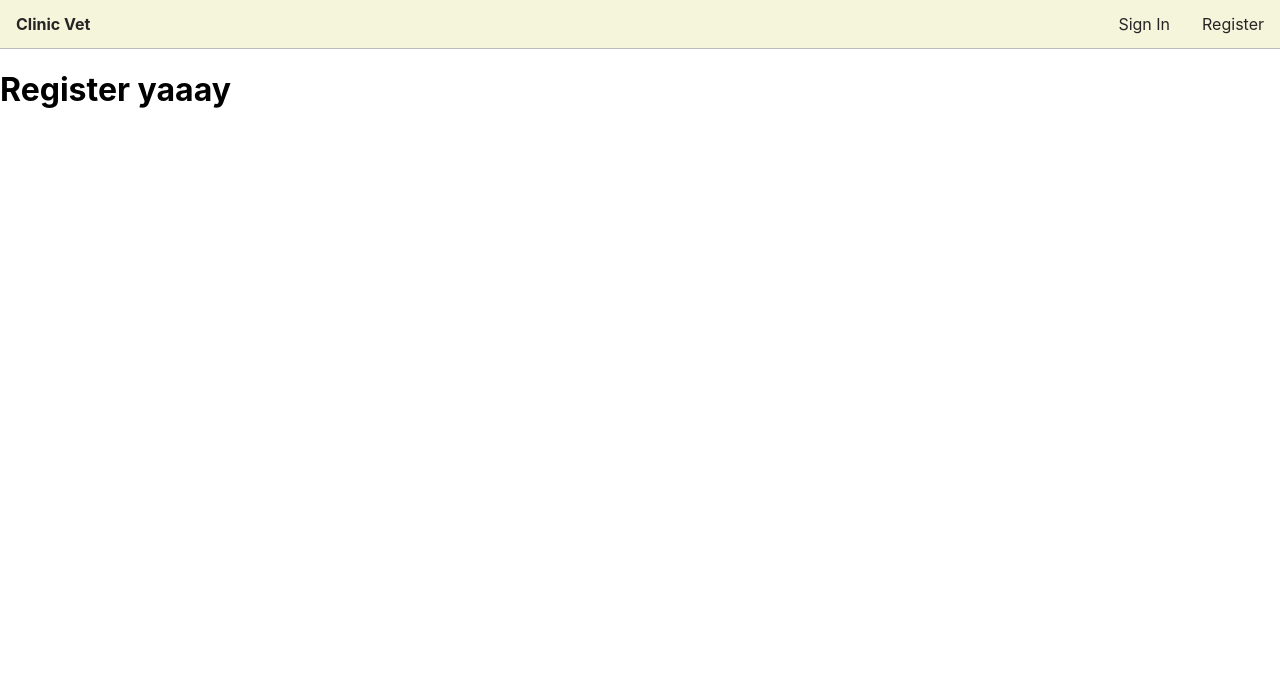
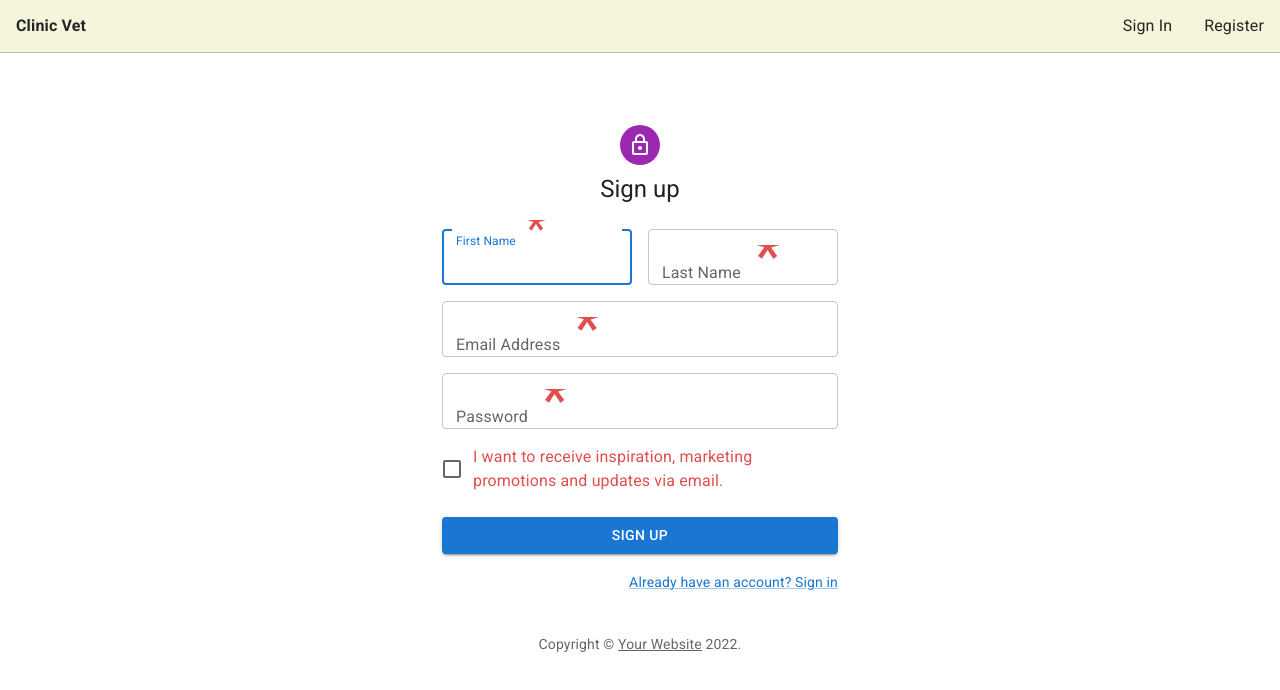
Before and after one commit to wmaterna/cypress-ebizes-task, a React (Create React App) app in the folder frontend/: page /register in a window 1280 px wide. Shown: the top 690 px of the page. Built offline with nearby package versions, Linux system fonts and the light colour scheme.

Commit message:
Register panel UI

```diff
--- a/frontend/src/screens/Register.tsx
+++ b/frontend/src/screens/Register.tsx
@@ -1,16 +1,131 @@
-import React from 'react';
+import * as React from 'react';
+import Avatar from '@mui/material/Avatar';
+import Button from '@mui/material/Button';
+import CssBaseline from '@mui/material/CssBaseline';
+import TextField from '@mui/material/TextField';
+import FormControlLabel from '@mui/material/FormControlLabel';
+import Checkbox from '@mui/material/Checkbox';
+import Link from '@mui/material/Link';
+import Grid from '@mui/material/Grid';
+import Box from '@mui/material/Box';
+import LockOutlinedIcon from '@mui/icons-material/LockOutlined';
+import Typography from '@mui/material/Typography';
+import Container from '@mui/material/Container';
+import {createTheme, ThemeProvider} from '@mui/material/styles';
 
-
-interface props {
-
+function Copyright(props: any) {
+    return (
+        <Typography variant="body2" color="text.secondary" align="center" {...props}>
+            {'Copyright © '}
+            <Link color="inherit" href="https://mui.com/">
+                Your Website
+            </Link>{' '}
+            {new Date().getFullYear()}
+            {'.'}
+        </Typography>
+    );
 }
 
-const Register: React.FC<props> = ({}) => {
-    return(
-        <div>
-            <h1>Register yaaay</h1>
-        </div>
-    )
+const theme = createTheme();
+
+export default function Register() {
+    const handleSubmit = (event: React.FormEvent<HTMLFormElement>) => {
+        event.preventDefault();
+        const data = new FormData(event.currentTarget);
+        console.log({
+            email: data.get('email'),
+            password: data.get('password'),
+        });
+    };
+
+    return (
+        <ThemeProvider theme={theme}>
+            <Container component="main" maxWidth="xs">
+                <CssBaseline/>
+                <Box
+                    sx={{
+                        marginTop: 8,
+                        display: 'flex',
+                        flexDirection: 'column',
+                        alignItems: 'center',
+                    }}
+                >
+                    <Avatar sx={{m: 1, bgcolor: 'secondary.main'}}>
+                        <LockOutlinedIcon/>
+                    </Avatar>
+                    <Typography component="h1" variant="h5">
+                        Sign up
+                    </Typography>
+                    <Box component="form" noValidate onSubmit={handleSubmit} sx={{mt: 3}}>
+                        <Grid container spacing={2}>
+                            <Grid item xs={12} sm={6}>
+                                <TextField
+                                    autoComplete="given-name"
+                                    name="firstName"
+                                    required
+                                    fullWidth
+                                    id="firstName"
+                                    label="First Name"
+                                    autoFocus
+                                />
+                            </Grid>
+                            <Grid item xs={12} sm={6}>
+                                <TextField
+                                    required
+                                    fullWidth
+                                    id="lastName"
+                                    label="Last Name"
+                                    name="lastName"
+                                    autoComplete="family-name"
+                                />
+                            </Grid>
+                            <Grid item xs={12}>
+                                <TextField
+                                    required
+                                    fullWidth
+                                    id="email"
+                                    label="Email Address"
+                                    name="email"
+                                    autoComplete="email"
+                                />
+                            </Grid>
+                            <Grid item xs={12}>
+                                <TextField
+                                    required
+                                    fullWidth
+                                    name="password"
+                                    label="Password"
+                                    type="password"
+                                    id="password"
+                                    autoComplete="new-password"
+                                />
+                            </Grid>
+                            <Grid item xs={12}>
+                                <FormControlLabel
+                                    control={<Checkbox value="allowExtraEmails" color="primary"/>}
+                                    label="I want to receive inspiration, marketing promotions and updates via email."
+                                />
+                            </Grid>
+                        </Grid>
+                        <Button
+                            type="submit"
+                            fullWidth
+                            variant="contained"
+                            sx={{mt: 3, mb: 2}}
+                        >
+                            Sign Up
+                        </Button>
+                        <Grid container justifyContent="flex-end">
+                            <Grid item>
+                                <Link href="#" variant="body2">
+                                    Already have an account? Sign in
+                                </Link>
+                            </Grid>
+                        </Grid>
+                    </Box>
+                </Box>
+                <Copyright sx={{mt: 5}}/>
+            </Container>
+        </ThemeProvider>
+    );
 }
-
-export default Register;
```
Also changed, not shown: frontend/src/screens/Register.css (added, +20 -0 lines).
